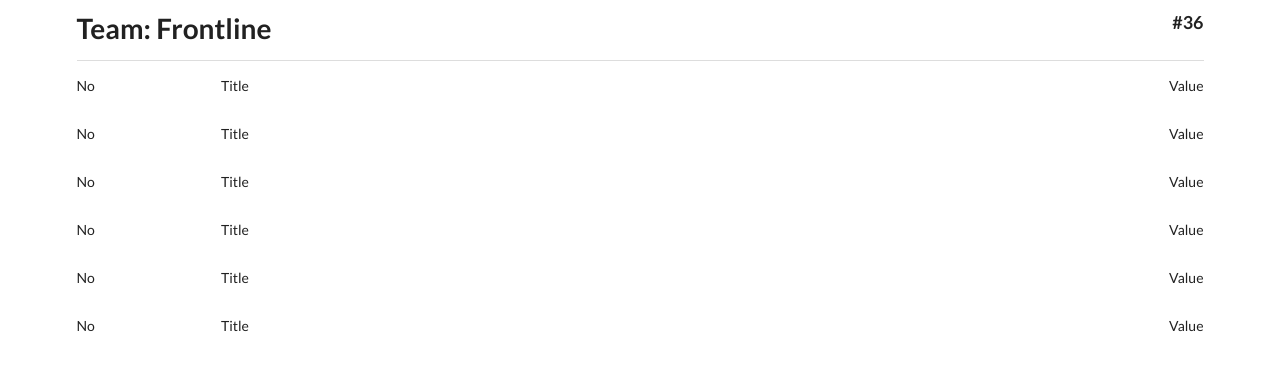
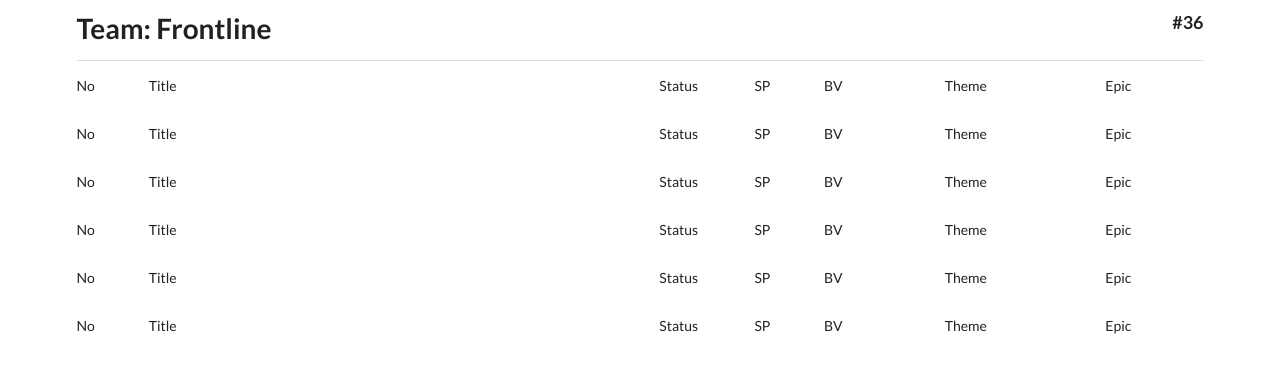
Before and after one commit to tripsta/kunata, a website: page index.html in a window 1280 px wide. Drawn offline with Linux system fonts and the light colour scheme.

Commit message:
html: pbi display all fields

```diff
--- a/index.html
+++ b/index.html
@@ -36,34 +36,58 @@
   <div class="ui container">
     <div class="ui grid">
     <div class="row">
-      <div class="two wide padded column">No</div>
-      <div class="ten wide padded column">Title</div>
-      <div class="four wide padded column right aligned">Value</div>
+      <div class="one wide padded column">No</div>
+      <div class="six wide padded column">Title</div>
+      <div class="two wide padded column right aligned">Status</div>
+      <div class="one wide padded column right aligned">SP</div>
+      <div class="one wide padded column right aligned">BV</div>
+      <div class="two wide padded column right aligned">Theme</div>
+      <div class="two wide padded column right aligned">Epic</div>
     </div>
     <div class="row">
-      <div class="two wide padded column">No</div>
-      <div class="ten wide padded column">Title</div>
-      <div class="four wide padded column right aligned">Value</div>
+      <div class="one wide padded column">No</div>
+      <div class="six wide padded column">Title</div>
+      <div class="two wide padded column right aligned">Status</div>
+      <div class="one wide padded column right aligned">SP</div>
+      <div class="one wide padded column right aligned">BV</div>
+      <div class="two wide padded column right aligned">Theme</div>
+      <div class="two wide padded column right aligned">Epic</div>
     </div>
     <div class="row">
-      <div class="two wide padded column">No</div>
-      <div class="ten wide padded column">Title</div>
-      <div class="four wide padded column right aligned">Value</div>
+      <div class="one wide padded column">No</div>
+      <div class="six wide padded column">Title</div>
+      <div class="two wide padded column right aligned">Status</div>
+      <div class="one wide padded column right aligned">SP</div>
+      <div class="one wide padded column right aligned">BV</div>
+      <div class="two wide padded column right aligned">Theme</div>
+      <div class="two wide padded column right aligned">Epic</div>
     </div>
     <div class="row">
-      <div class="two wide padded column">No</div>
-      <div class="ten wide padded column">Title</div>
-      <div class="four wide padded column right aligned">Value</div>
+      <div class="one wide padded column">No</div>
+      <div class="six wide padded column">Title</div>
+      <div class="two wide padded column right aligned">Status</div>
+      <div class="one wide padded column right aligned">SP</div>
+      <div class="one wide padded column right aligned">BV</div>
+      <div class="two wide padded column right aligned">Theme</div>
+      <div class="two wide padded column right aligned">Epic</div>
     </div>
     <div class="row">
-      <div class="two wide padded column">No</div>
-      <div class="ten wide padded column">Title</div>
-      <div class="four wide padded column right aligned">Value</div>
+      <div class="one wide padded column">No</div>
+      <div class="six wide padded column">Title</div>
+      <div class="two wide padded column right aligned">Status</div>
+      <div class="one wide padded column right aligned">SP</div>
+      <div class="one wide padded column right aligned">BV</div>
+      <div class="two wide padded column right aligned">Theme</div>
+      <div class="two wide padded column right aligned">Epic</div>
     </div>
     <div class="row">
-      <div class="two wide padded column">No</div>
-      <div class="ten wide padded column">Title</div>
-      <div class="four wide padded column right aligned">Value</div>
+      <div class="one wide padded column">No</div>
+      <div class="six wide padded column">Title</div>
+      <div class="two wide padded column right aligned">Status</div>
+      <div class="one wide padded column right aligned">SP</div>
+      <div class="one wide padded column right aligned">BV</div>
+      <div class="two wide padded column right aligned">Theme</div>
+      <div class="two wide padded column right aligned">Epic</div>
     </div>
 
     </div>
```
